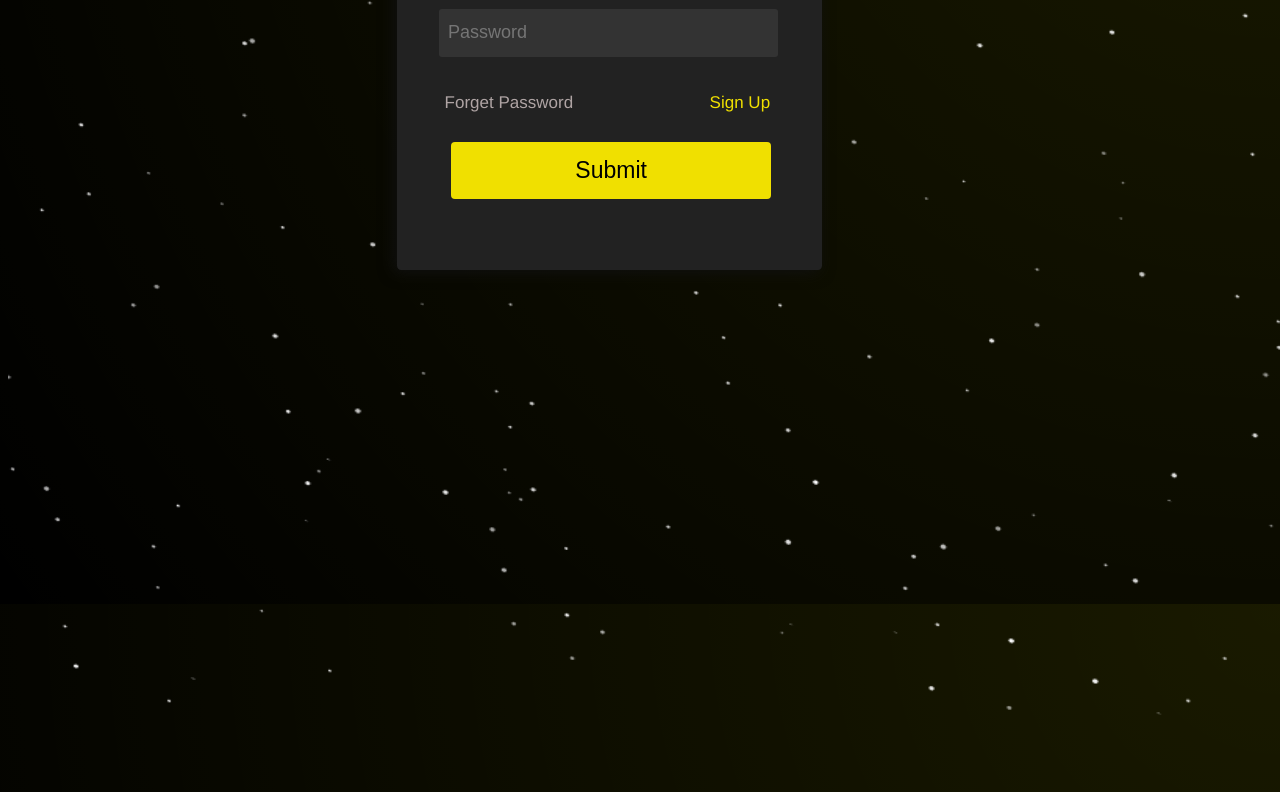
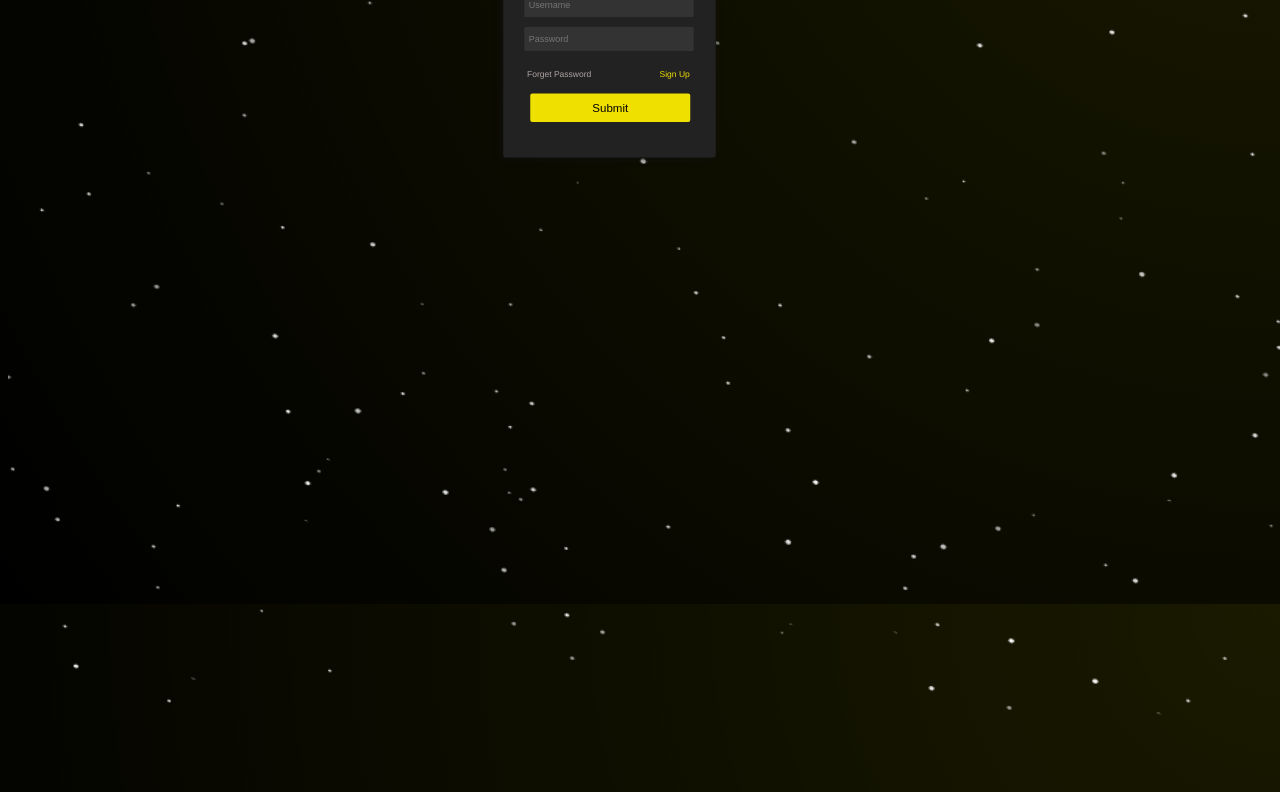
Before and after one commit to mohhosseini/test1, a plain HTML site: page index.html in a window 1280 px wide. Shown: the part 292-1084 px from the top of the page. Drawn offline with Linux system fonts and the light colour scheme.

Commit message:
Update style.css

```diff
--- a/style.css
+++ b/style.css
@@ -16,6 +16,7 @@ form {
      left: 2vw;
      box-shadow: -3px 2px 15px 0 rgb(17, 17, 17);
      z-index: 2;
+    transform: scale(0.5,0.5);
 }
     h2 {
         margin: 2px;
```
